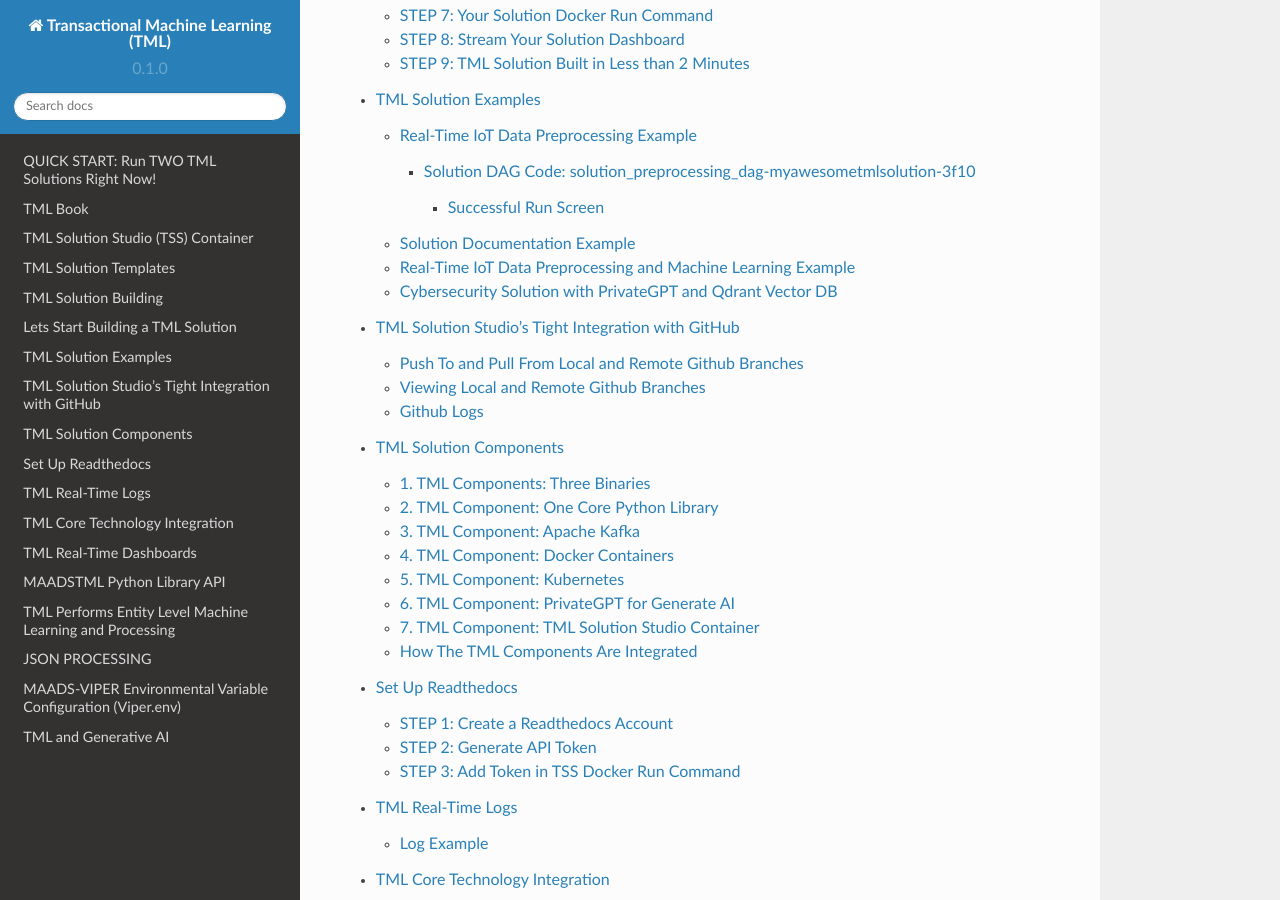
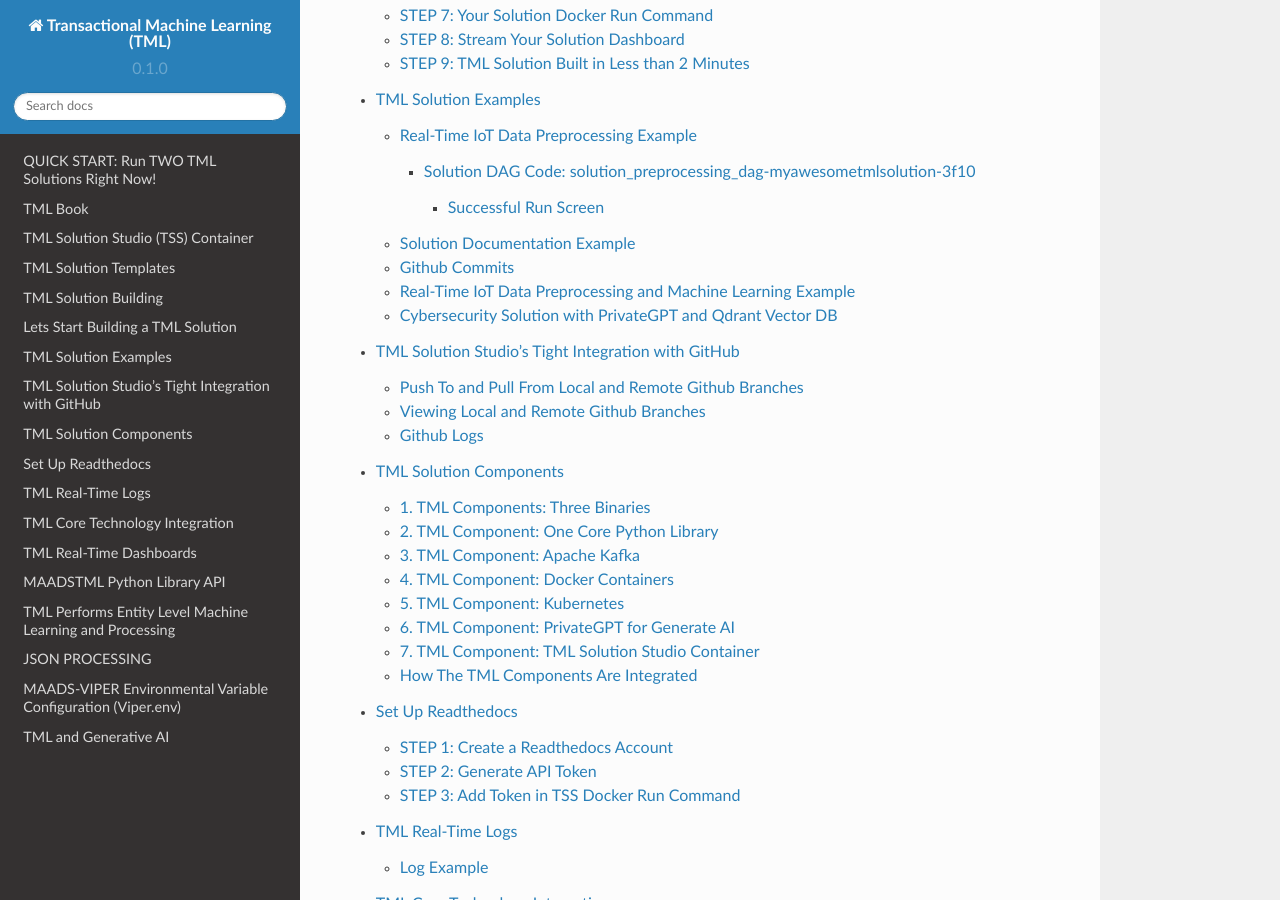
Before and after one commit to smaurice101/readthedocs, a Sphinx documentation site: the page built from docs/source/index.rst, in a window 1280 px wide and 900 px high, scrolled down 5407 px. Built offline with Sphinx 7.4.7 and the Read the Docs theme 2.0.0, drawn with Linux system fonts in a browser that asks for light colours.

Commit message:
Update examples.rst

```diff
--- a/docs/source/examples.rst
+++ b/docs/source/examples.rst
@@ -143,6 +143,12 @@
 .. figure:: sp7.png
    :scale: 60%
 
+Github Commits
+----------------
+
+.. figure:: sp9.png
+   :scale: 50%
+
 Real-Time IoT Data Preprocessing and Machine Learning Example
 -----------------------------
 
```
